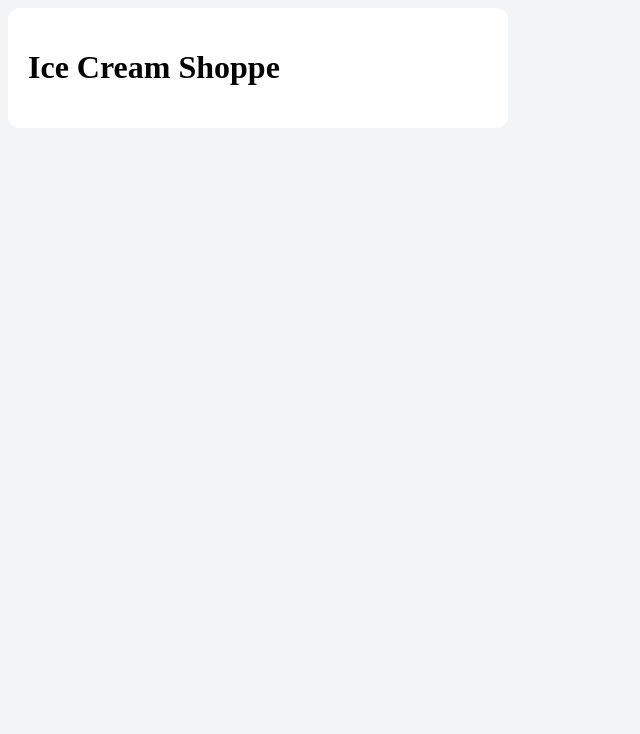
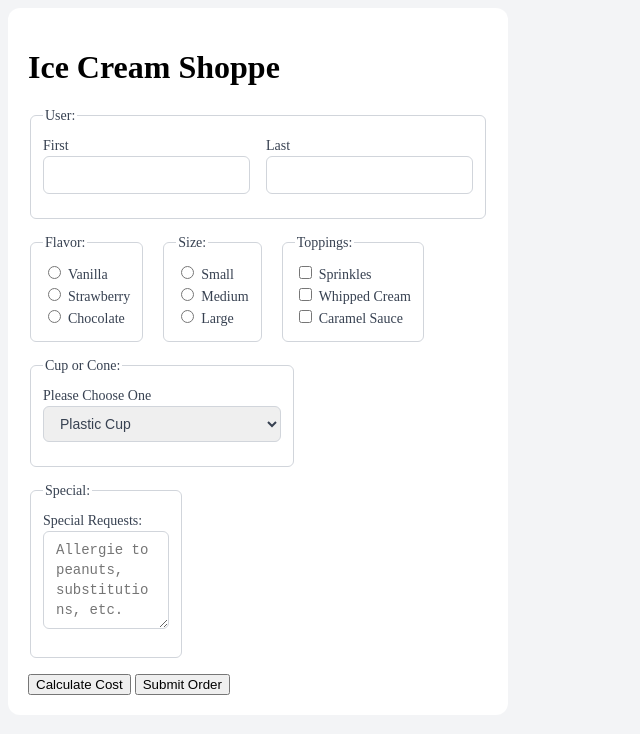
Before and after one commit to unknownform/input-types, a plain HTML site: page index.html in a window 1280 px wide. Shown: the whole page, without its empty margins (0-640 px from the left). Drawn offline with Linux system fonts and the light colour scheme.

Commit message:
initial commit

```diff
--- a/index.html
+++ b/index.html
@@ -1,5 +1,5 @@
 <!DOCTYPE html>
-<html lang="en">
+<html lang="en" xmlns="http://www.w3.org/1999/html">
 <head>
     <meta charset="UTF-8">
     <title>Title</title>
@@ -9,6 +9,86 @@
 <div class="container">
     <div class="content">
         <h1>Ice Cream Shoppe</h1>
+        <form>
+            <fieldset>
+                <legend>User:</legend>
+            <div class="row">
+                <div>
+                    <label for="firstname">First</label>
+                    <input id="firstname" name="first_name" type="text">
+                </div>
+                <div>
+                    <label for="lastname">Last</label>
+                    <input id="lastname" name="last_name" type="text">
+                </div>
+            </div>
+            </fieldset>
+            <div class="row">
+                <fieldset>
+                    <legend>Flavor:</legend>
+                    <div>
+                        <input type="radio" id="vanilla" name="icecream">
+                        <label for="vanilla">Vanilla</label>
+                    </div>
+                    <div>
+                        <input type="radio" id="strawberry" name="icecream">
+                        <label for="strawberry">Strawberry</label>
+                    </div>
+                    <div>
+                        <input type="radio" id="chocolate" name="icecream">
+                        <label for="chocolate">Chocolate</label>
+                    </div>
+                </fieldset>
+                <fieldset>
+                    <legend>Size:</legend>
+                    <div>
+                        <input type="radio" id="small" name="size">
+                        <label for="small">Small</label>
+                    </div>
+                    <div>
+                        <input type="radio" id="medium" name="size">
+                        <label for="medium">Medium</label>
+                    </div>
+                    <div>
+                        <input type="radio" id="large" name="size">
+                        <label for="large">Large</label>
+                    </div>
+                </fieldset>
+                <fieldset>
+                    <legend>Toppings:</legend>
+                    <div>
+                        <input type="checkbox" id="sprinkles" name="sprinkles" value="sprinkles">
+                        <label for="sprinkles">Sprinkles</label>
+                    </div>
+                    <div>
+                        <input type="checkbox" id="whippedCream" name="whippedCream" value="whippedCream">
+                        <label for="whippedCream">Whipped Cream</label>
+                    </div>
+                    <div>
+                        <input type="checkbox" id="caramel" name="caramel" value="caramel">
+                        <label for="caramel">Caramel Sauce</label>
+                    </div>
+                </fieldset>
+            </div>
+            <fieldset>
+                <legend>Cup or Cone:</legend>
+                <label for="container">Please Choose One</label>
+                <select name="container" id="container">
+                    <option value="cup">Plastic Cup</option>
+                    <option value="sugar">Sugar Cone</option>
+                    <option value="waffle">Waffle Cone</option>
+                    <option value="dippedWaffle">Chocolate Dipped Waffle Cone</option>
+                </select>
+            </fieldset>
+            <fieldset>
+                <legend>Special:</legend>
+                <label for="SpecialRequests">Special Requests:</label>
+                <textarea id="SpecialRequests" name="SpecialRequests" rows="4" cols="10"
+                          placeholder="Allergie to peanuts, substitutions, etc."></textarea>
+            </fieldset>
+            <button type="button" onclick="alert('Free today for our Grand Opening!')">Calculate Cost</button>
+            <button type="submit">Submit Order</button>
+        </form>
     </div>
 </div>
 </body>
```
Also changed, not shown: 1 other file.
